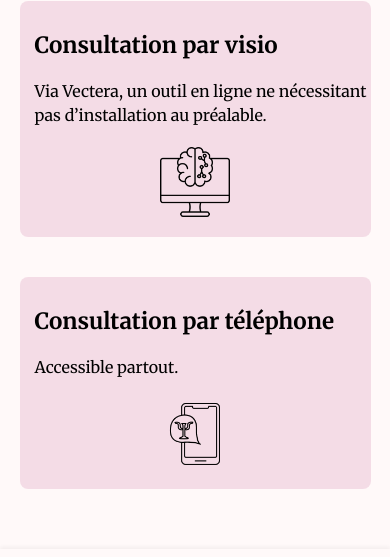
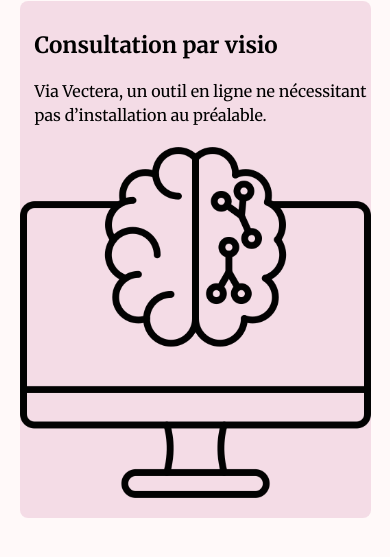
Before and after one commit to celia-psy/site-pro, a plain HTML site: page a-distance/index.html in a window 390 px wide. Shown: the part 1978-2535 px from the top of the page. Drawn offline with Linux system fonts and the light colour scheme.

Commit message:
flex img

```diff
--- a/css/styles.css
+++ b/css/styles.css
@@ -857,7 +857,8 @@ margin-bottom: 10px;
   }
 
   .image-content img {
-    width: 20%;
-    height: auto;
+  max-width: 100%;
+  height: auto;
+  display: block;
   }
 }
```
